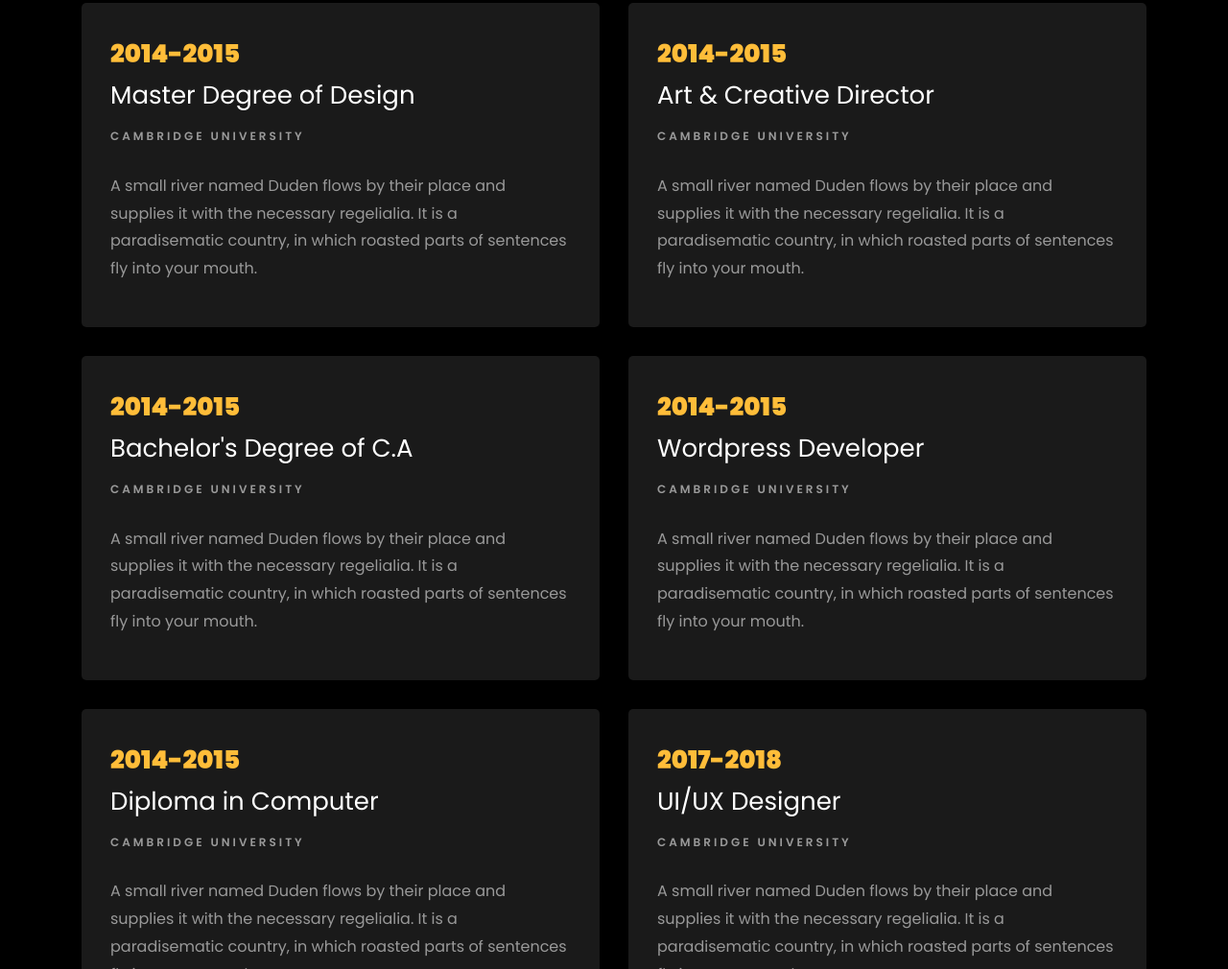
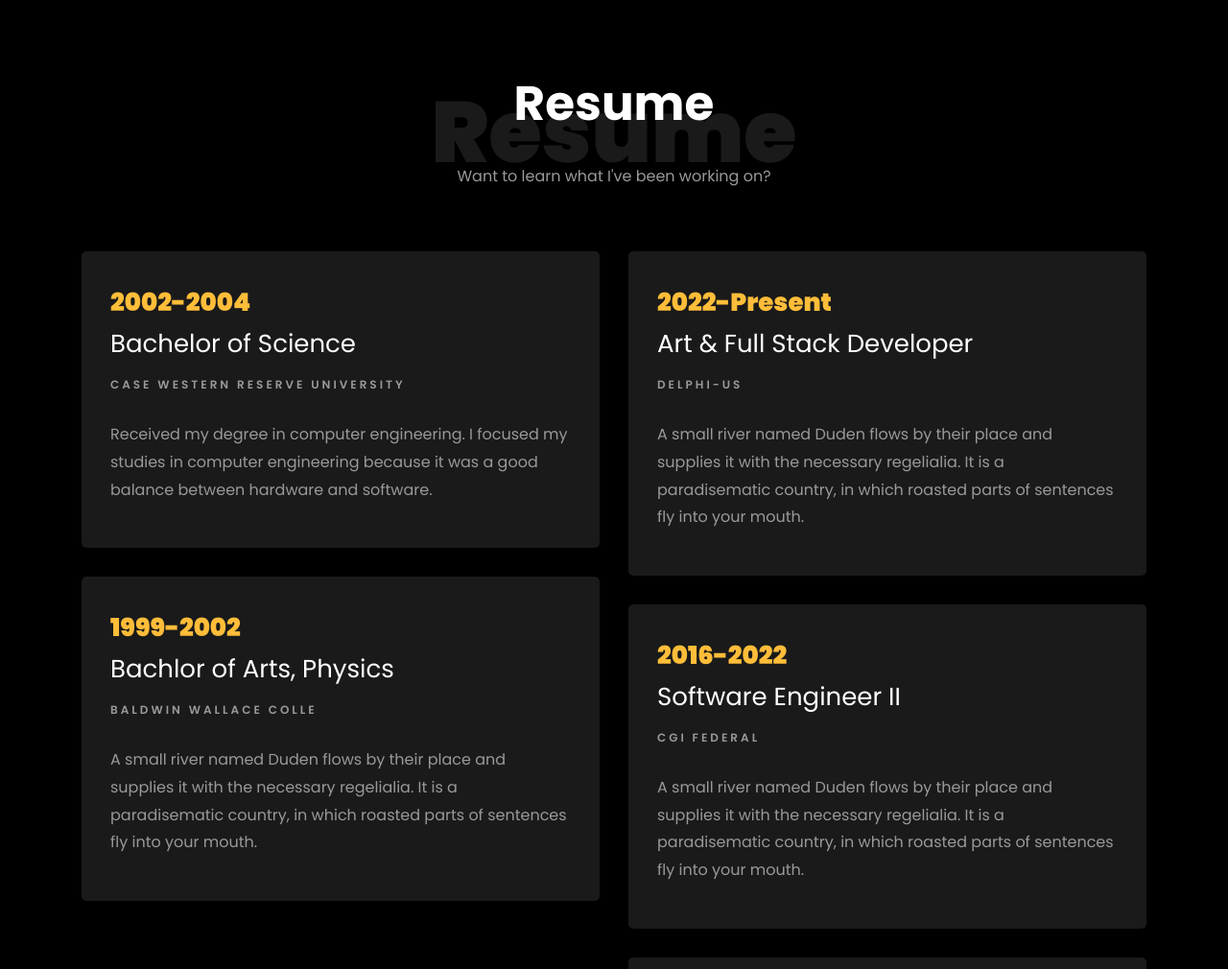
Before and after one commit to FunkyMonk8111/PersonalSite, a plain HTML site: page index.html in a window 1280 px wide. Shown: the part 1790-2800 px from the top of the page at 96% size. Drawn offline with Linux system fonts and the light colour scheme; animation ran at ten frames a second; files whose address does not match are found by name.

Commit message:
Update index.html
Added basic changes to portfolio website

```diff
--- a/index.html
+++ b/index.html
@@ -27,7 +27,7 @@
 
     <nav class="navbar navbar-expand-lg navbar-dark ftco_navbar ftco-navbar-light site-navbar-target" id="ftco-navbar">
 	    <div class="container">
-	      <a class="navbar-brand" href="index.html">Clark</a>
+	      <a class="navbar-brand" href="index.html">Daniel</a>
 	      <button class="navbar-toggler js-fh5co-nav-toggle fh5co-nav-toggle" type="button" data-toggle="collapse" data-target="#ftco-nav" aria-controls="ftco-nav" aria-expanded="false" aria-label="Toggle navigation">
 	        <span class="oi oi-menu"></span> Menu
 	      </button>
@@ -102,7 +102,7 @@
 		          <div class="col-md-12 heading-section ftco-animate">
 		          	<h1 class="big">About</h1>
 		            <h2 class="mb-4">About Me</h2>
-		            <p>A small river named Duden flows by their place and supplies it with the necessary regelialia.</p>
+		            <p>Hello! My name is Daniel. I'm a Romanian-American living in Romania with my wife and 3 year old son David. We enjoy spending time together and being in nature. I've been a software developer for 18 years specializing in Web Development and DevOps. I've spent the last several years working on development projects as well as support large organizations and teams using the latest Agile methodologies, tools, and processes for the utmost LEAN deliverables. I look forward to joining an organization with a welcoming culture, willing to learn new technologies and provide value to my organization. I most look forward to learning Net Core technologies, cloud-based solutions, and streamlining processes in the development process. IF you have an opportunity, please reach out as I would love to learn more about your organization and the exciting things you are doing!</p>
 		            <ul class="about-info mt-4 px-md-0 px-2">
 		            	<li class="d-flex"><span>Name:</span> <span>Daniel Roma</span></li>
 		            	<li class="d-flex"><span>Address:</span> <span>Bran, Romania</span></li>
@@ -132,48 +132,42 @@
           <div class="col-md-10 heading-section text-center ftco-animate">
           	<h1 class="big big-2">Resume</h1>
             <h2 class="mb-4">Resume</h2>
-            <p>A small river named Duden flows by their place and supplies it with the necessary regelialia. It is a paradisematic country, in which roasted parts of sentences fly into your mouth.</p>
+            <p>Want to learn what I've been working on?</p>
           </div>
         </div>
     		<div class="row">
     			<div class="col-md-6">
     				<div class="resume-wrap ftco-animate">
-    					<span class="date">2014-2015</span>
-    					<h2>Master Degree of Design</h2>
-    					<span class="position">Cambridge University</span>
-    					<p class="mt-4">A small river named Duden flows by their place and supplies it with the necessary regelialia. It is a paradisematic country, in which roasted parts of sentences fly into your mouth.</p>
+    					<span class="date">2002-2004</span>
+    					<h2>Bachelor of Science</h2>
+    					<span class="position">Case Western Reserve University</span>
+    					<p class="mt-4">Received my degree in computer engineering. I focused my studies in computer engineering because it was a good balance between hardware and software.</p>
     				</div>
     				<div class="resume-wrap ftco-animate">
-    					<span class="date">2014-2015</span>
-    					<h2>Bachelor's Degree of C.A</h2>
-    					<span class="position">Cambridge University</span>
-    					<p class="mt-4">A small river named Duden flows by their place and supplies it with the necessary regelialia. It is a paradisematic country, in which roasted parts of sentences fly into your mouth.</p>
-    				</div>
-    				<div class="resume-wrap ftco-animate">
-    					<span class="date">2014-2015</span>
-    					<h2>Diploma in Computer</h2>
-    					<span class="position">Cambridge University</span>
+    					<span class="date">1999-2002</span>
+    					<h2>Bachlor of Arts, Physics</h2>
+    					<span class="position">Baldwin Wallace Colle</span>
     					<p class="mt-4">A small river named Duden flows by their place and supplies it with the necessary regelialia. It is a paradisematic country, in which roasted parts of sentences fly into your mouth.</p>
     				</div>
     			</div>
 
     			<div class="col-md-6">
     				<div class="resume-wrap ftco-animate">
-    					<span class="date">2014-2015</span>
-    					<h2>Art &amp; Creative Director</h2>
-    					<span class="position">Cambridge University</span>
+    					<span class="date">2022-Present</span>
+    					<h2>Art &amp; Full Stack Developer</h2>
+    					<span class="position">Delphi-US</span>
     					<p class="mt-4">A small river named Duden flows by their place and supplies it with the necessary regelialia. It is a paradisematic country, in which roasted parts of sentences fly into your mouth.</p>
     				</div>
     				<div class="resume-wrap ftco-animate">
-    					<span class="date">2014-2015</span>
-    					<h2>Wordpress Developer</h2>
-    					<span class="position">Cambridge University</span>
+    					<span class="date">2016-2022</span>
+    					<h2>Software Engineer II</h2>
+    					<span class="position">CGI Federal</span>
     					<p class="mt-4">A small river named Duden flows by their place and supplies it with the necessary regelialia. It is a paradisematic country, in which roasted parts of sentences fly into your mouth.</p>
     				</div>
     				<div class="resume-wrap ftco-animate">
-    					<span class="date">2017-2018</span>
-    					<h2>UI/UX Designer</h2>
-    					<span class="position">Cambridge University</span>
+    					<span class="date">2014-2016</span>
+    					<h2></h2>
+    					<span class="position">The Adcom Group</span>
     					<p class="mt-4">A small river named Duden flows by their place and supplies it with the necessary regelialia. It is a paradisematic country, in which roasted parts of sentences fly into your mouth.</p>
     				</div>
     			</div>
@@ -192,7 +186,7 @@
           <div class="col-md-12 heading-section text-center ftco-animate">
           	<h1 class="big big-2">Services</h1>
             <h2 class="mb-4">Services</h2>
-            <p>Far far away, behind the word mountains, far from the countries Vokalia and Consonantia</p>
+            <p>Here are some of the key services I provide:</p>
           </div>
         </div>
     		<div class="row">
@@ -243,7 +237,7 @@
 								<i class="flaticon-flasks"></i>
 							</span>
 							<div class="desc">
-								<h3 class="mb-5">Agile methodlogies - Scrum, SaFe, Agile, Waterfall</h3>
+								<h3 class="mb-5">Agile methodlogies</h3>
 							</div>
 						</a>
 					</div>
@@ -549,7 +543,7 @@
           			<span class="icon-map-signs"></span>
           		</div>
           		<h3 class="mb-4">Address</h3>
-	            <p>198 West 21th Street, Suite 721 New York NY 10016</p>
+	            <p>Bran, Romania 507025</p>
 	          </div>
           </div>
           <div class="col-md-6 col-lg-3 d-flex ftco-animate">
@@ -558,7 +552,7 @@
           			<span class="icon-phone2"></span>
           		</div>
           		<h3 class="mb-4">Contact Number</h3>
-	            <p><a href="tel://1234567920">+ 1235 2355 98</a></p>
+	            <p><a href="tel://1234567920">+40 740 374 3978</a></p>
 	          </div>
           </div>
           <div class="col-md-6 col-lg-3 d-flex ftco-animate">
@@ -567,7 +561,7 @@
           			<span class="icon-paper-plane"></span>
           		</div>
           		<h3 class="mb-4">Email Address</h3>
-	            <p><a href="mailto:info@yoursite.com">info@yoursite.com</a></p>
+	            <p><a href="mailto:FunkyMonk8111@gmail.com">FunkyMonk8111@gmail.com</a></p>
 	          </div>
           </div>
           <div class="col-md-6 col-lg-3 d-flex ftco-animate">
@@ -576,7 +570,7 @@
           			<span class="icon-globe"></span>
           		</div>
           		<h3 class="mb-4">Website</h3>
-	            <p><a href="#">yoursite.com</a></p>
+	            <p><a href="#">https://www.danielroma.online</a></p>
 	          </div>
           </div>
         </div>
```
